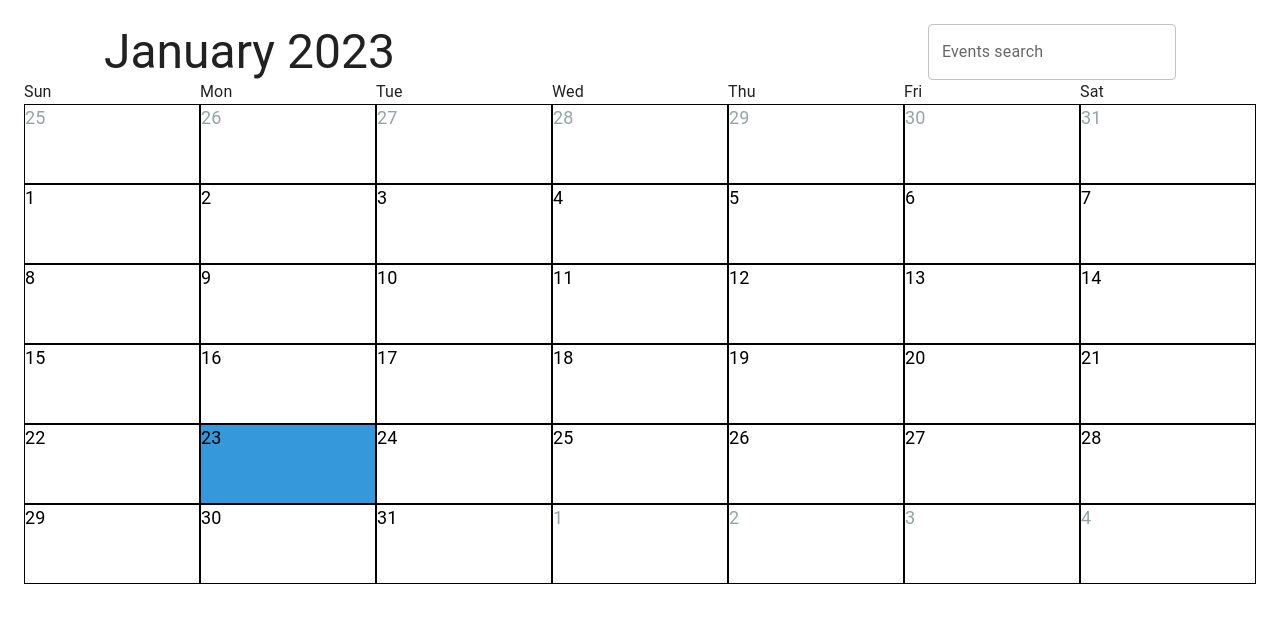
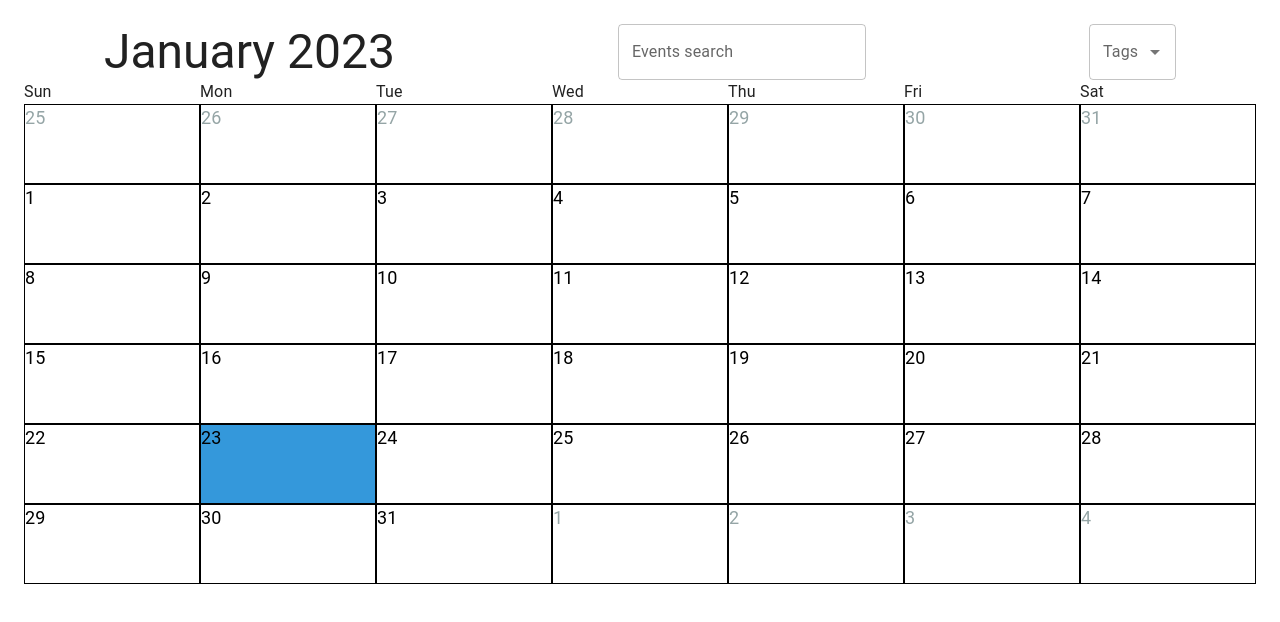
Before and after one commit to Muhitori/addax-test-task, a React (Create React App) app: page / in a window 1280 px wide. Shown: the top 622 px of the page. Built offline with nearby package versions, Linux system fonts and the light colour scheme.

Commit message:
search by tags

```diff
--- a/src/components/Сalendar/Body/Day/index.tsx
+++ b/src/components/Сalendar/Body/Day/index.tsx
@@ -8,16 +8,30 @@ import { ContextMenu } from "./ContextMenu";
 interface Props {
 	day: Day;
 	eventSearchValue: string;
+	tagSearchValue: string[];
 }
 
 const SELECTED_COLOR = "#3498db";
 const CURRENT_MONTH_COLOR = "black";
 const NOT_CURRENT_MONTH_COLOR = "#95a5a6";
 
-export const DayComponent: FC<Props> = ({ day, eventSearchValue }) => {
-	const renderedEvents = day.events?.filter((event) =>
-		event.title.includes(eventSearchValue)
-	);
+export const DayComponent: FC<Props> = ({
+	day,
+	eventSearchValue,
+	tagSearchValue,
+}) => {
+	const renderedEvents = day.events?.filter((event) => {
+		const titleMatched = event.title.includes(eventSearchValue);
+		const tagIncluded = event.tags?.some(({ title }) =>
+			tagSearchValue.includes(title)
+		);
+
+		if (!tagSearchValue.length) {
+			return titleMatched;
+		}
+
+		return titleMatched && tagIncluded;
+	});
 
 	const [anchorEl, setAnchorEl] = useState<null | HTMLElement>(null);
 	const open = Boolean(anchorEl);
--- a/src/components/Сalendar/Body/index.tsx
+++ b/src/components/Сalendar/Body/index.tsx
@@ -15,9 +15,10 @@ import { TagModal } from "./modal/TagModal";
 
 interface Props {
 	eventSearchValue: string;
+	tagSearchValue: string[];
 }
 
-export const Body: FC<Props> = ({ eventSearchValue }) => {
+export const Body: FC<Props> = ({ eventSearchValue, tagSearchValue }) => {
 	const dispatch = useDispatch();
 
 	const days = useSelector(daysSelector);
@@ -74,6 +75,7 @@ export const Body: FC<Props> = ({ eventSearchValue }) => {
 								key={`${day.month}-${day.dayNumber}`}
 								day={day}
 								eventSearchValue={eventSearchValue}
+								tagSearchValue={tagSearchValue}
 							/>
 						);
 					})}
--- a/src/components/Сalendar/Header.tsx
+++ b/src/components/Сalendar/Header.tsx
@@ -1,19 +1,27 @@
-import { Box, TextField, Typography } from "@mui/material";
+import { Autocomplete, Box, TextField, Typography } from "@mui/material";
 import { FC } from "react";
 import { useSelector } from "react-redux/es/exports";
-import { currentDateSelector } from "../../store/selectors/calendar.selector";
+import {
+	currentDateSelector,
+	tagsSelector,
+} from "../../store/selectors/calendar.selector";
 import { MONTHS } from "./constants";
 
 interface Props {
 	eventSearchValue: string;
+	tagSearchValue: string[];
 	onEventSearchValueChange: (value: string) => void;
+	onTagSearchValueChange: (value: string[]) => void;
 }
 
 export const Header: FC<Props> = ({
 	eventSearchValue,
+	tagSearchValue,
 	onEventSearchValueChange,
+	onTagSearchValueChange,
 }) => {
 	const date = useSelector(currentDateSelector);
+	const tags = useSelector(tagsSelector);
 
 	return (
 		<Box display='flex' justifyContent='space-between' px={10}>
@@ -25,6 +33,14 @@ export const Header: FC<Props> = ({
 				value={eventSearchValue}
 				onChange={(e) => onEventSearchValueChange(e.target.value)}
 			/>
+			<Autocomplete
+				multiple
+				filterSelectedOptions
+				value={tagSearchValue}
+				onChange={(_, tags) => onTagSearchValueChange(tags)}
+				options={tags.map((tag) => tag.title)}
+				renderInput={(params) => <TextField {...params} label='Tags' />}
+			/>
 		</Box>
 	);
 };
--- a/src/components/Сalendar/index.tsx
+++ b/src/components/Сalendar/index.tsx
@@ -9,6 +9,7 @@ export const Calendar = () => {
 	const dispatch = useDispatch();
 
 	const [eventSearchValue, setEventSearchValue] = useState("");
+	const [tagSearchValue, setTagSearchValue] = useState<string[]>([]);
 
 	useEffect(() => {
 		dispatch(setCurrentDate(new Date()));
@@ -18,13 +19,22 @@ export const Calendar = () => {
 		setEventSearchValue(value);
 	};
 
+	const handleTagSearchValueChange = (value: string[]) => {
+		setTagSearchValue(value);
+	};
+
 	return (
 		<Box width='100%' p={3}>
 			<Header
 				eventSearchValue={eventSearchValue}
+				tagSearchValue={tagSearchValue}
 				onEventSearchValueChange={handleEventSearchValueChange}
+				onTagSearchValueChange={handleTagSearchValueChange}
 			/>
-			<Body eventSearchValue={eventSearchValue} />
+			<Body
+				eventSearchValue={eventSearchValue}
+				tagSearchValue={tagSearchValue}
+			/>
 		</Box>
 	);
 };
--- a/src/store/selectors/calendar.selector.ts
+++ b/src/store/selectors/calendar.selector.ts
@@ -1,6 +1,13 @@
+import { Tag } from "../../types";
 import { RootState } from "../store";
 
 export const currentDateSelector = (state: RootState) =>
 	state.calendar.currentDate;
 
 export const daysSelector = (state: RootState) => state.calendar.days;
+
+export const tagsSelector = (state: RootState) =>
+	state.calendar.events.reduce((acc, event) => {
+		const tags: Tag[] = event.tags || [];
+		return [...acc, ...tags];
+	}, [] as Tag[]);
--- a/src/store/slices/calendar.slice.ts
+++ b/src/store/slices/calendar.slice.ts
@@ -41,6 +41,8 @@ export const calendarSlice = createSlice({
 			const { date } = action.payload;
 			const event = { id: crypto.randomUUID(), ...action.payload };
 
+			state.events = [...state.events, event];
+
 			state.days = state.days.map((day) => {
 				if (day.date === date) {
 					const dayEvents = day.events || [];
@@ -56,6 +58,15 @@ export const calendarSlice = createSlice({
 		addTag: (state, action: PayloadAction<TagDto>) => {
 			const { date, eventId } = action.payload;
 			const tag = { id: crypto.randomUUID(), ...action.payload };
+
+			state.events = state.events.map((event) => {
+				if (event.id === eventId) {
+					const eventTags = event.tags || [];
+					return { ...event, tags: [...eventTags, tag] };
+				}
+
+				return event;
+			});
 
 			state.days = state.days.map((day) => {
 				if (day.date === date) {
```
